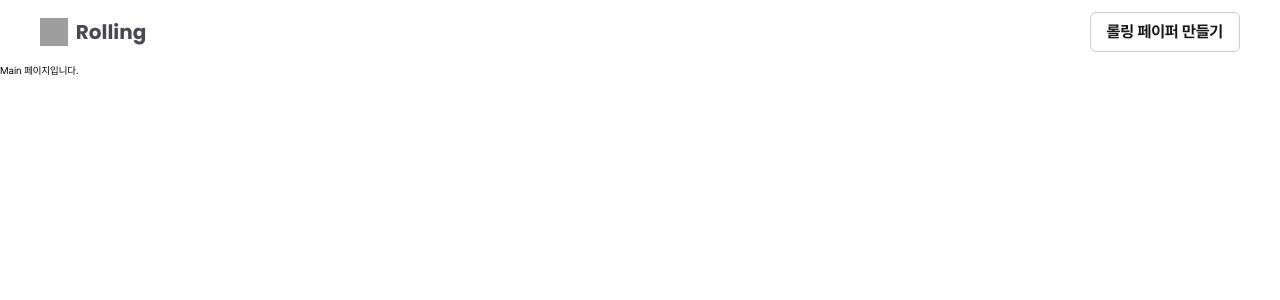
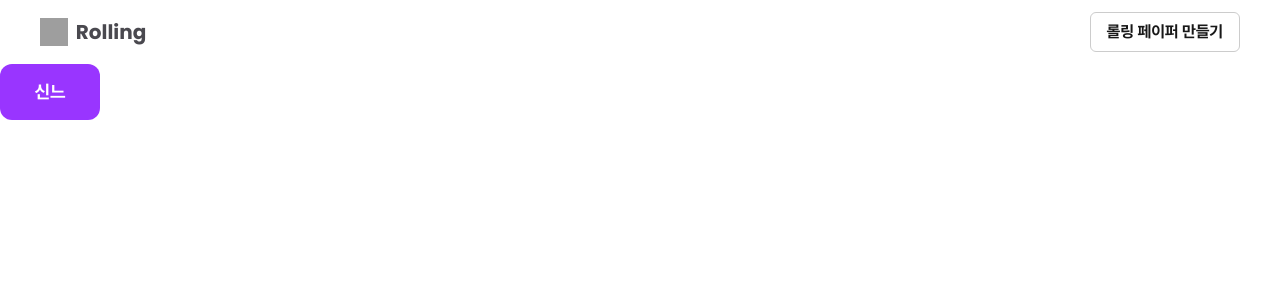
Before and after one commit to codeit-team8/rolling, a React (Vite) app: page / in a window 1280 px wide. Shown: the top 300 px of the page. Built offline with nearby package versions, Linux system fonts and the light colour scheme; grey boxes are pictures that could not be loaded.

Commit message:
feat : primary button 수정

```diff
--- a/src/pages/Main.jsx
+++ b/src/pages/Main.jsx
@@ -1,5 +1,16 @@
+import styled from 'styled-components';
+import PrimaryButtonStyle from '@/styles/button/PrimaryButtonStyle';
+
 function Main() {
-  return <div>Main 페이지입니다.</div>;
+  return (
+    <div>
+      <Button>신느</Button>
+    </div>
+  );
 }
 
+const Button = styled(PrimaryButtonStyle)`
+  width: 10rem;
+`;
+
 export default Main;
--- a/src/styles/button/OutlineButtonStyle.jsx
+++ b/src/styles/button/OutlineButtonStyle.jsx
@@ -29,7 +29,7 @@ const OutlineButtonStyle = styled.button`
   display: flex;
   justify-content: center;
   align-items: center;
-  ${({ $size }) => SIZE[$size]}
+  ${({ $size = '28' }) => SIZE[$size]}
 
   &:disabled {
     background: var(--gray-300, #ccc);
--- a/src/styles/button/PrimaryButton.jsx
+++ b/src/styles/button/PrimaryButtonStyle.jsx
@@ -1,18 +1,21 @@
 import styled, { css } from 'styled-components';
 import * as F from '@/styles/fontType';
 
-export default function PrimaryButton({ text = '', size = 'big' }) {
-  return <Button $size={size}>{text}</Button>;
-}
+const SIZE = {
+  big: css`
+    ${F.FONT18B};
+    padding: 1.4rem 2.4rem;
+    border-radius: 1.2rem;
+  `,
+  small: css`
+    ${F.FONT16};
+    padding: 0.7rem 1.6rem;
+    border-radius: 0.6rem;
+  `,
+};
 
-const buttonSize = ({ $size }) => css`
-  ${$size === 'big' ? `${F.FONT18B}` : `${F.FONT16}`};
-  padding: ${$size === 'big' ? '1.4rem 2.4rem' : '0.7rem 1.6rem'};
-  border-radius: ${$size === 'big' ? '1.2rem' : '0.6rem'};
-`;
-
-const Button = styled.button`
-  ${buttonSize}
+const PrimaryButtonStyle = styled.button`
+  ${({ $size = 'big' }) => SIZE[$size]}
   color: var(--white, #FFF);
   text-align: center;
   background: var(--purple-600, #9935ff);
@@ -37,3 +40,5 @@ const Button = styled.button`
     background-color: var(--purple-800, #6e0ad1);
   }
 `;
+
+export default PrimaryButtonStyle;
```
